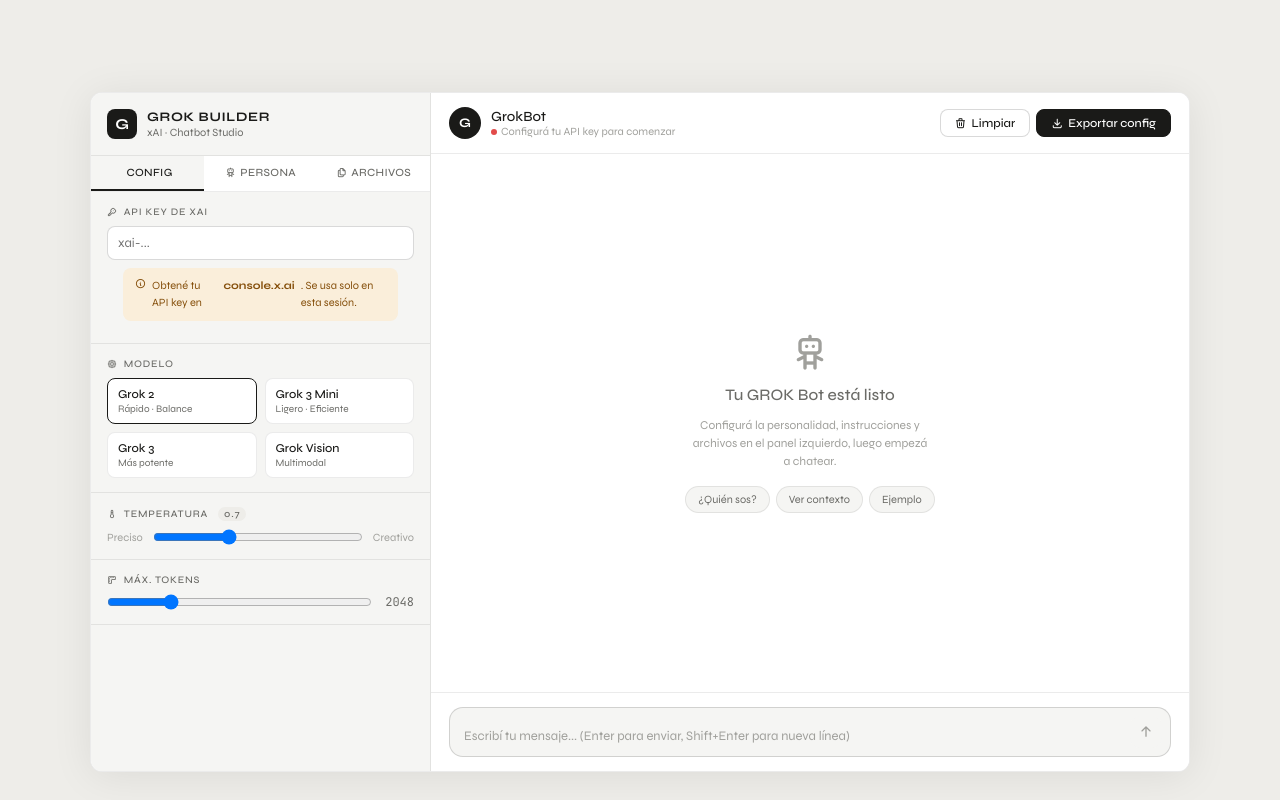
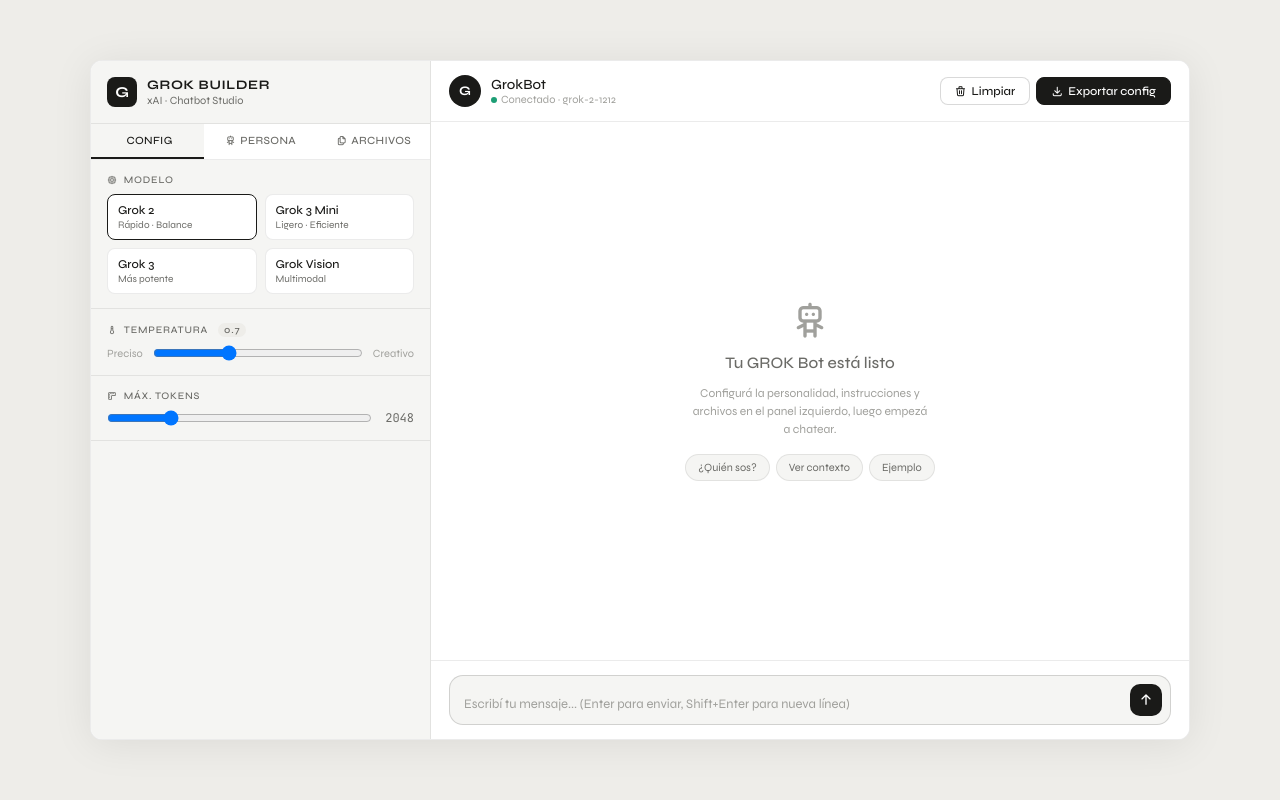
Before and after one commit to GabrielR1988/grokbot, a website: page public/index.html in a window 1280 px wide. Drawn offline with Linux system fonts and the light colour scheme.

Commit message:
Remove API key handling from frontend
Removed API key input and validation from the frontend. Updated the status update logic to always show connected status.

```diff
--- a/public/index.html
+++ b/public/index.html
@@ -58,7 +58,7 @@
       align-items: center;
       justify-content: center;
       min-height: 100vh;
-      padding: 80px 16px 16px 16px;
+      padding: 16px;
     }
 
     .app {
@@ -483,14 +483,6 @@
 
     <!-- CONFIG PANEL -->
     <div class="panel active" id="panel-config">
-      <div class="field-group">
-        <div class="field-label"><i class="ti ti-key" aria-hidden="true"></i> API Key de xAI</div>
-        <input type="password" id="api-key" placeholder="xai-..." class="mono" oninput="updateStatus()">
-        <div class="api-key-notice" id="key-notice">
-          <i class="ti ti-info-circle" aria-hidden="true"></i>
-          Obtené tu API key en <strong>console.x.ai</strong>. Se usa solo en esta sesión.
-        </div>
-      </div>
 
       <div class="field-group">
         <div class="field-label"><i class="ti ti-cpu" aria-hidden="true"></i> Modelo</div>
@@ -679,28 +671,12 @@
 
   // --- STATUS ---
   function updateStatus() {
-    const key = document.getElementById('api-key').value.trim();
     const dot = document.getElementById('status-dot');
     const text = document.getElementById('status-text');
     const btn = document.getElementById('send-btn');
-    const notice = document.getElementById('key-notice');
-
-    if (key.startsWith('xai-') && key.length > 15) {
-      dot.style.background = '#1D9E75';
-      text.textContent = 'Conectado · ' + selectedModel;
-      btn.disabled = false;
-      notice.style.display = 'none';
-    } else if (key.length > 0) {
-      dot.style.background = '#E24B4A';
-      text.textContent = 'API key no válida (debe empezar con xai-)';
-      btn.disabled = true;
-      notice.style.display = 'flex';
-    } else {
-      dot.style.background = '#E24B4A';
-      text.textContent = 'Configurá tu API key para comenzar';
-      btn.disabled = true;
-      notice.style.display = 'flex';
-    }
+    dot.style.background = '#1D9E75';
+    text.textContent = 'Conectado · ' + selectedModel;
+    btn.disabled = false;
   }
 
   // --- BOT NAME ---
@@ -881,9 +857,6 @@
     const text = input.value.trim();
     if (!text || isTyping) return;
 
-    const apiKey = document.getElementById('api-key').value.trim();
-    if (!apiKey) return;
-
     input.value = '';
     autoResize(input);
     isTyping = true;
@@ -898,13 +871,10 @@
       const temperature = parseFloat(document.getElementById('temp-slider').value);
       const maxTokens = parseInt(document.getElementById('tokens-slider').value);
 
-      // Llama al proxy local en /api/chat en vez de xAI directo
+      // La API key la maneja el servidor vía variable de entorno XAI_API_KEY
       const response = await fetch('/api/chat', {
         method: 'POST',
-        headers: {
-          'Content-Type': 'application/json',
-          'Authorization': `Bearer ${apiKey}`
-        },
+        headers: { 'Content-Type': 'application/json' },
         body: JSON.stringify({
           model: selectedModel,
           messages: [
@@ -931,10 +901,7 @@
       addErrorMessage(`Error: ${err.message}`);
     } finally {
       isTyping = false;
-      const key = document.getElementById('api-key').value.trim();
-      if (key.startsWith('xai-') && key.length > 15) {
-        document.getElementById('send-btn').disabled = false;
-      }
+      document.getElementById('send-btn').disabled = false;
     }
   }
 
```
